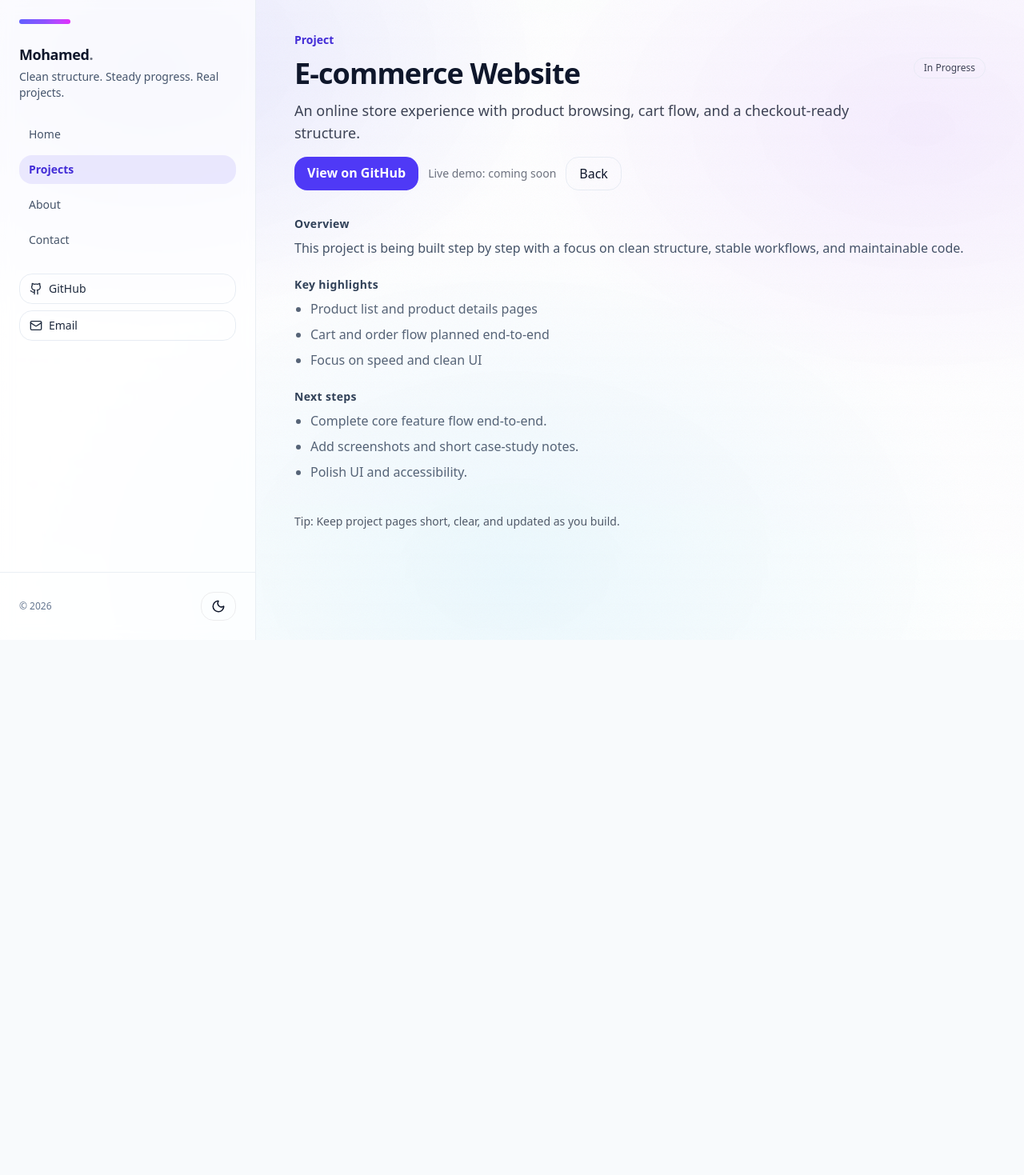
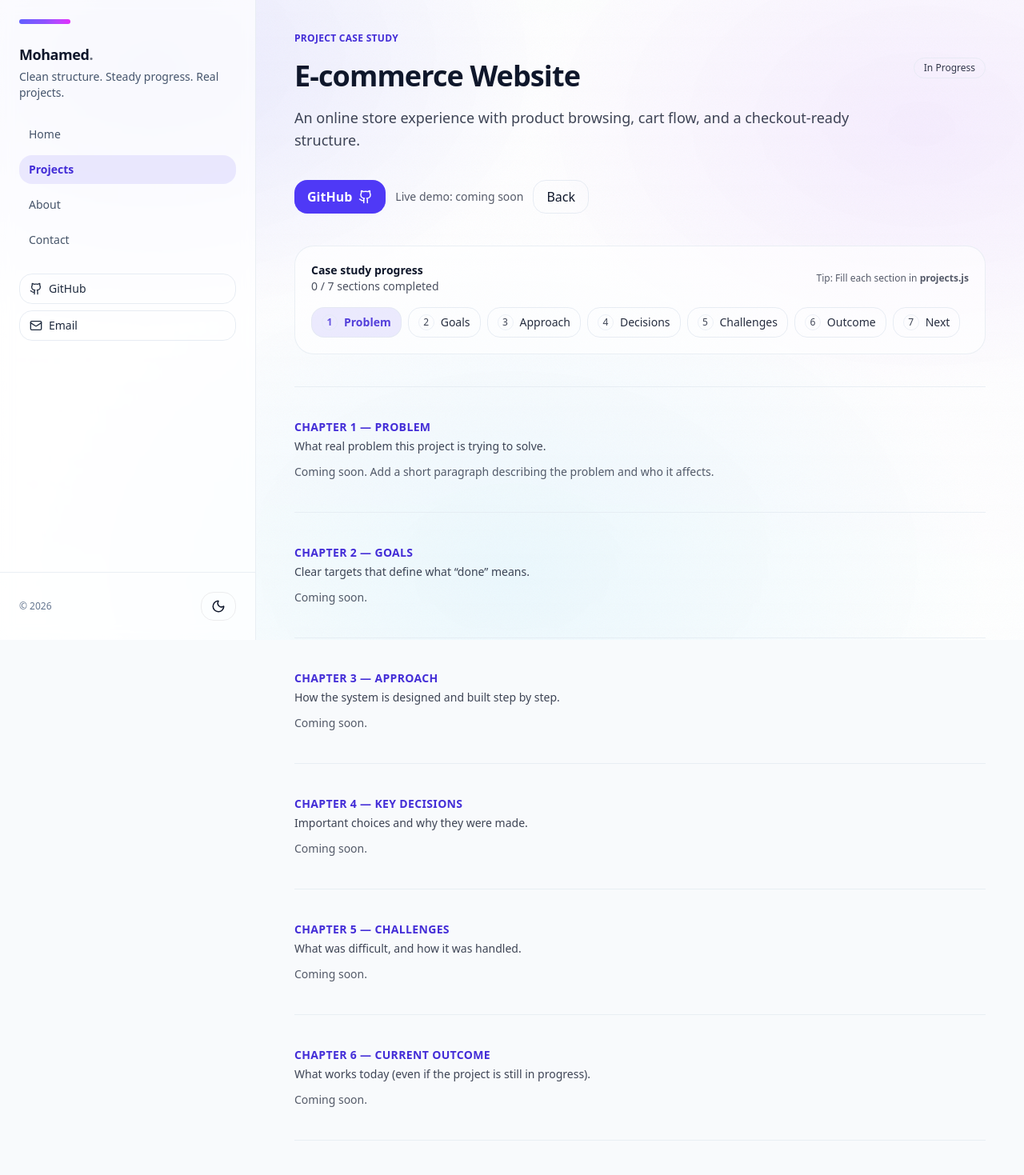
Before and after one commit to mohamed-tz-dev/my-portfolio, a React (Vite) app: page /projects/ecommerce-website in a window 1280 px wide. Shown: the top 1469 px of the page at 80% size. Before the commit the page ends 800 px from the top, so only its background shows below. Built offline with nearby package versions, Linux system fonts and the light colour scheme.

Commit message:
feat: add case study progress indicator

```diff
--- a/src/pages/ProjectDetails.jsx
+++ b/src/pages/ProjectDetails.jsx
@@ -1,54 +1,91 @@
 import { Link, useParams } from "react-router-dom";
 import { projects } from "../data/projects";
+import { ArrowRight, Github, ExternalLink } from "lucide-react";
+import { useEffect, useMemo, useState } from "react";
 
-function Section({ title, children }) {
+function Divider() {
+  return <div className="h-px w-full bg-slate-200/70 dark:bg-slate-800/70" />;
+}
+
+function Pill({ children }) {
   return (
-    <section className="space-y-2">
-      <h3 className="text-sm font-semibold tracking-wide text-slate-700 dark:text-slate-200">
-        {title}
-      </h3>
-      <div className="text-slate-700 dark:text-slate-200 opacity-90">{children}</div>
+    <span className="text-xs rounded-full px-3 py-1 border border-slate-200/80 dark:border-slate-800/80 opacity-85">
+      {children}
+    </span>
+  );
+}
+
+function Section({ id, title, subtitle, children }) {
+  return (
+    <section id={id} className="space-y-3 scroll-mt-24">
+      <div className="space-y-1">
+        <h2 className="text-sm font-semibold tracking-wide text-indigo-700 dark:text-indigo-200">
+          {title}
+        </h2>
+        {subtitle ? <p className="text-sm opacity-80 max-w-3xl">{subtitle}</p> : null}
+      </div>
+      {children}
     </section>
   );
 }
 
+function BulletList({ items }) {
+  if (!Array.isArray(items) || items.length === 0) {
+    return <p className="text-sm opacity-70">Coming soon.</p>;
+  }
+  return (
+    <ul className="list-disc pl-5 space-y-2 text-sm opacity-85">
+      {items.map((x) => (
+        <li key={x}>{x}</li>
+      ))}
+    </ul>
+  );
+}
+
+function hasContent(value) {
+  if (typeof value === "string") return value.trim().length > 0;
+  if (Array.isArray(value)) return value.length > 0;
+  return Boolean(value);
+}
+
 export default function ProjectDetails() {
   const { id } = useParams();
-
   const project = (projects || []).find((p) => p.id === id);
 
-  // ✅ Defensive: show nice message instead of crashing
+  // Defensive not-found UI (no crash)
   if (!project) {
     return (
-      <section className="space-y-4">
-        <p className="text-sm font-semibold text-indigo-700 dark:text-indigo-200">
-          Project
+      <div className="space-y-4">
+        <p className="text-xs font-semibold tracking-wide text-indigo-700 dark:text-indigo-200">
+          PROJECT
         </p>
-        <h2 className="text-2xl font-bold tracking-tight">Project not found</h2>
+        <h1 className="text-3xl font-bold tracking-tight">Project not found</h1>
         <p className="opacity-80 max-w-2xl">
-          The project you’re looking for does not exist or the link is incorrect.
+          The project link is incorrect or the project was removed.
         </p>
 
-        <div className="flex gap-3">
+        <div className="flex flex-wrap gap-3">
           <Link
             to="/projects"
-            className="rounded-2xl px-4 py-2 font-semibold bg-indigo-600 text-white hover:bg-indigo-700 transition"
+            className="inline-flex items-center gap-2 rounded-2xl px-4 py-2 font-semibold
+                       bg-indigo-600 text-white hover:bg-indigo-700 transition"
           >
-            Back to Projects
+            Back to Projects <ArrowRight size={18} />
           </Link>
           <Link
             to="/"
-            className="rounded-2xl px-4 py-2 border border-slate-200/80 dark:border-slate-800/80
+            className="inline-flex items-center gap-2 rounded-2xl border px-4 py-2
+                       border-slate-200/80 dark:border-slate-800/80
                        hover:bg-slate-100/70 dark:hover:bg-slate-900/60 transition"
           >
-            Go Home
+            Home
           </Link>
         </div>
 
-        <div className="text-sm opacity-70">
-          Debug: Requested id = <span className="font-semibold">{String(id)}</span>
-        </div>
-      </section>
+        <p className="text-sm opacity-70">
+          Debug: requested id = <span className="font-semibold">{String(id)}</span>
+        </p>
+      </div>
     );
   }
 
@@ -56,39 +93,97 @@ export default function ProjectDetails() {
     title,
     description,
     status,
-    highlights = [],
+    stack = [],
     githubUrl,
-    liveUrl
+    liveUrl,
+
+    // Case-study fields
+    role,
+    timeline,
+    problem,
+    goals = [],
+    approach = [],
+    keyDecisions = [],
+    challenges = [],
+    outcomes = [],
+    nextSteps = []
   } = project;
 
+  // Chapters definition (ids match section ids for scroll)
+  const chapters = useMemo(() => {
+    return [
+      { key: "problem", label: "1", name: "Problem", id: "cs-problem", done: hasContent(problem) },
+      { key: "goals", label: "2", name: "Goals", id: "cs-goals", done: hasContent(goals) },
+      { key: "approach", label: "3", name: "Approach", id: "cs-approach", done: hasContent(approach) },
+      { key: "decisions", label: "4", name: "Decisions", id: "cs-decisions", done: hasContent(keyDecisions) },
+      { key: "challenges", label: "5", name: "Challenges", id: "cs-challenges", done: hasContent(challenges) },
+      { key: "outcomes", label: "6", name: "Outcome", id: "cs-outcomes", done: hasContent(outcomes) },
+      { key: "next", label: "7", name: "Next", id: "cs-next", done: hasContent(nextSteps) }
+    ];
+  }, [problem, goals, approach, keyDecisions, challenges, outcomes, nextSteps]);
+
+  const doneCount = chapters.filter((c) => c.done).length;
+  const [active, setActive] = useState(chapters[0]?.id || "cs-problem");
+
+  // Track active chapter while scrolling
+  useEffect(() => {
+    const els = chapters.map((c) => document.getElementById(c.id)).filter(Boolean);
+
+    const obs = new IntersectionObserver(
+      (entries) => {
+        const visible = entries
+          .filter((e) => e.isIntersecting)
+          .sort((a, b) => (b.intersectionRatio || 0) - (a.intersectionRatio || 0))[0];
+
+        if (visible?.target?.id) setActive(visible.target.id);
+      },
+      { threshold: [0.25, 0.4, 0.6], rootMargin: "-20% 0px -65% 0px" }
+    );
+
+    els.forEach((el) => obs.observe(el));
+    return () => obs.disconnect();
+  }, [chapters]);
+
+  const scrollTo = (sectionId) => {
+    const el = document.getElementById(sectionId);
+    if (el) el.scrollIntoView({ behavior: "smooth", block: "start" });
+  };
+
   return (
-    <article className="space-y-8">
+    <article className="space-y-10">
       {/* Header */}
-      <header className="space-y-3">
-        <p className="text-sm font-semibold text-indigo-700 dark:text-indigo-200">
-          Project
+      <header className="space-y-4">
+        <p className="text-xs font-semibold tracking-wide text-indigo-700 dark:text-indigo-200">
+          PROJECT CASE STUDY
         </p>
 
         <div className="flex items-start justify-between gap-4">
-          <h1 className="text-3xl md:text-4xl font-bold tracking-tight">{title}</h1>
-          {status ? (
-            <span className="text-xs rounded-full px-3 py-1 border border-slate-200/80 dark:border-slate-800/80 opacity-80">
-              {status}
-            </span>
-          ) : null}
+          <h1 className="text-3xl md:text-4xl font-bold tracking-tight leading-tight">
+            {title}
+          </h1>
+          {status ? <Pill>{status}</Pill> : null}
         </div>
 
         <p className="text-lg opacity-80 max-w-3xl">{description}</p>
 
+        {/* Meta */}
+        <div className="flex flex-wrap gap-2">
+          {role ? <Pill>{role}</Pill> : null}
+          {timeline ? <Pill>{timeline}</Pill> : null}
+          {Array.isArray(stack) && stack.length ? stack.slice(0, 6).map((t) => <Pill key={t}>{t}</Pill>) : null}
+        </div>
+
+        {/* Actions */}
         <div className="flex flex-wrap gap-3 pt-1">
           {githubUrl ? (
             <a
               href={githubUrl}
               target="_blank"
               rel="noreferrer"
-              className="rounded-2xl px-4 py-2 font-semibold bg-indigo-600 text-white hover:bg-indigo-700 transition"
+              className="inline-flex items-center gap-2 rounded-2xl px-4 py-2 font-semibold
+                         bg-indigo-600 text-white hover:bg-indigo-700 transition"
             >
-              View on GitHub
+              GitHub <Github size={18} />
             </a>
           ) : null}
 
@@ -97,18 +192,20 @@ export default function ProjectDetails() {
               href={liveUrl}
               target="_blank"
               rel="noreferrer"
-              className="rounded-2xl px-4 py-2 border border-slate-200/80 dark:border-slate-800/80
+              className="inline-flex items-center gap-2 rounded-2xl border px-4 py-2
+                         border-slate-200/80 dark:border-slate-800/80
                          hover:bg-slate-100/70 dark:hover:bg-slate-900/60 transition"
             >
-              Live Demo
+              Live <ExternalLink size={18} />
             </a>
           ) : (
-            <span className="text-sm opacity-60 self-center">Live demo: coming soon</span>
+            <span className="text-sm opacity-70 self-center">Live demo: coming soon</span>
           )}
 
           <Link
             to="/projects"
-            className="rounded-2xl px-4 py-2 border border-slate-200/80 dark:border-slate-800/80
+            className="inline-flex items-center gap-2 rounded-2xl border px-4 py-2
+                       border-slate-200/80 dark:border-slate-800/80
                        hover:bg-slate-100/70 dark:hover:bg-slate-900/60 transition"
           >
             Back
@@ -116,39 +213,137 @@ export default function ProjectDetails() {
         </div>
       </header>
 
-      {/* Body: case-study style */}
-      <div className="space-y-6">
-        <Section title="Overview">
-          <p>
-            This project is being built step by step with a focus on clean structure, stable workflows, and
-            maintainable code.
-          </p>
-        </Section>
+      {/* Progress Indicator */}
+      <div className="rounded-3xl border border-slate-200/70 dark:border-slate-800/70 p-5 bg-white/60 dark:bg-slate-950/40">
+        <div className="flex items-center justify-between gap-4">
+          <div>
+            <div className="text-sm font-semibold">Case study progress</div>
+            <div className="text-sm opacity-75">
+              {doneCount} / {chapters.length} sections completed
+            </div>
+          </div>
 
-        <Section title="Key highlights">
-          {highlights.length ? (
-            <ul className="list-disc pl-5 space-y-2 opacity-90">
-              {highlights.map((h) => (
-                <li key={h}>{h}</li>
-              ))}
-            </ul>
-          ) : (
-            <p className="opacity-70">Highlights will be added soon.</p>
-          )}
-        </Section>
+          <div className="text-xs opacity-70">
+            Tip: Fill each section in <span className="font-semibold">projects.js</span>
+          </div>
+        </div>
 
-        <Section title="Next steps">
-          <ul className="list-disc pl-5 space-y-2 opacity-90">
-            <li>Complete core feature flow end-to-end.</li>
-            <li>Add screenshots and short case-study notes.</li>
-            <li>Polish UI and accessibility.</li>
-          </ul>
-        </Section>
+        <div className="mt-4 flex flex-wrap gap-2">
+          {chapters.map((c) => {
+            const isActive = active === c.id;
+            return (
+              <button
+                key={c.key}
+                type="button"
+                onClick={() => scrollTo(c.id)}
+                className={[
+                  "inline-flex items-center gap-2 rounded-2xl border px-3 py-2 text-sm transition",
+                  "border-slate-200/80 dark:border-slate-800/80",
+                  isActive
+                    ? "bg-indigo-600/10 text-indigo-700 dark:text-indigo-200 dark:bg-indigo-400/10 font-semibold"
+                    : "hover:bg-slate-100/70 dark:hover:bg-slate-900/60"
+                ].join(" ")}
+                aria-label={`Go to ${c.name}`}
+                title={c.name}
+              >
+                <span
+                  className={[
+                    "inline-flex h-5 w-5 items-center justify-center rounded-full text-xs",
+                    c.done
+                      ? "bg-indigo-600 text-white"
+                      : "border border-slate-200/80 dark:border-slate-800/80 opacity-80"
+                  ].join(" ")}
+                >
+                  {c.label}
+                </span>
+                <span className="opacity-90">{c.name}</span>
+              </button>
+            );
+          })}
+        </div>
       </div>
 
-      {/* Footer */}
-      <footer className="pt-2 text-sm opacity-70">
-        Tip: Keep project pages short, clear, and updated as you build.
+      <Divider />
+
+      {/* Chapters */}
+      <Section
+        id="cs-problem"
+        title="CHAPTER 1 — PROBLEM"
+        subtitle="What real problem this project is trying to solve."
+      >
+        {problem ? (
+          <p className="text-sm opacity-85 max-w-3xl">{problem}</p>
+        ) : (
+          <p className="text-sm opacity-70">
+            Coming soon. Add a short paragraph describing the problem and who it affects.
+          </p>
+        )}
+      </Section>
+
+      <Divider />
+
+      <Section
+        id="cs-goals"
+        title="CHAPTER 2 — GOALS"
+        subtitle="Clear targets that define what “done” means."
+      >
+        <BulletList items={goals} />
+      </Section>
+
+      <Divider />
+
+      <Section
+        id="cs-approach"
+        title="CHAPTER 3 — APPROACH"
+        subtitle="How the system is designed and built step by step."
+      >
+        <BulletList items={approach} />
+      </Section>
+
+      <Divider />
+
+      <Section
+        id="cs-decisions"
+        title="CHAPTER 4 — KEY DECISIONS"
+        subtitle="Important choices and why they were made."
+      >
+        <BulletList items={keyDecisions} />
+      </Section>
+
+      <Divider />
+
+      <Section
+        id="cs-challenges"
+        title="CHAPTER 5 — CHALLENGES"
+        subtitle="What was difficult, and how it was handled."
+      >
+        <BulletList items={challenges} />
+      </Section>
+
+      <Divider />
+
+      <Section
+        id="cs-outcomes"
+        title="CHAPTER 6 — CURRENT OUTCOME"
+        subtitle="What works today (even if the project is still in progress)."
+      >
+        <BulletList items={outcomes} />
+      </Section>
+
+      <Divider />
+
+      <Section
+        id="cs-next"
+        title="CHAPTER 7 — NEXT STEPS"
+        subtitle="Planned improvements and what comes next."
+      >
+        <BulletList items={nextSteps} />
+      </Section>
+
+      <Divider />
+
+      <footer className="text-sm opacity-70">
+        Tip: Strong case studies show how you think, not just what you build.
       </footer>
     </article>
   );
```
